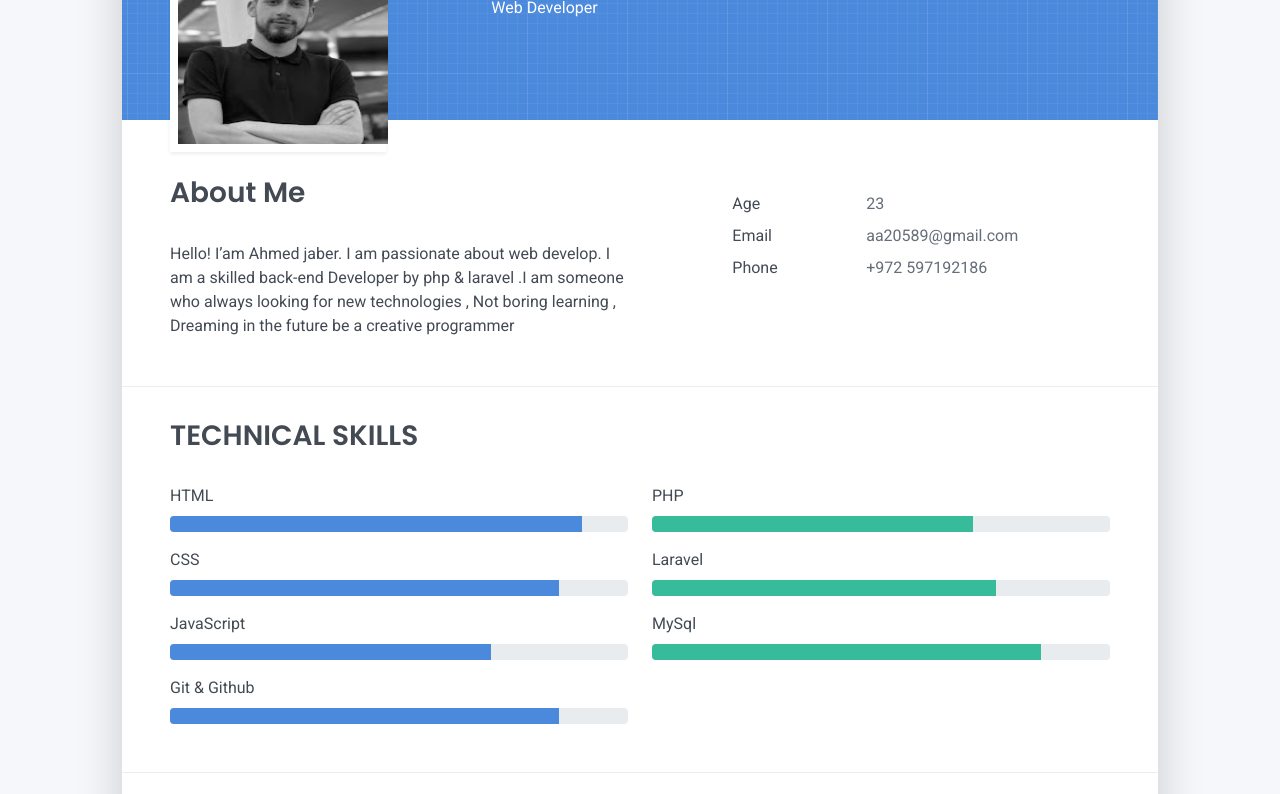
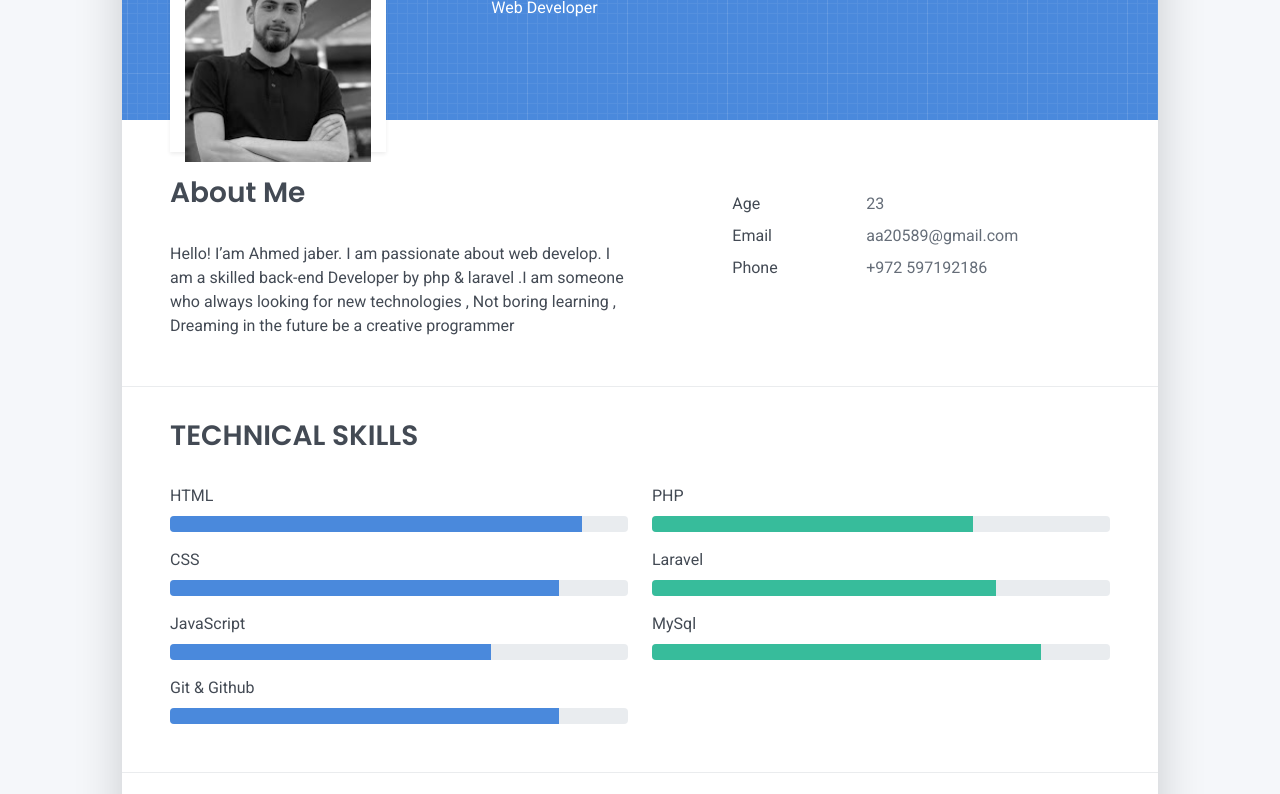
Before and after one commit to A7madjaber/portfolio, a plain HTML site: page index.html in a window 1280 px wide. Shown: the part 236-1030 px from the top of the page. Drawn offline with nearby package versions, Linux system fonts and the light colour scheme.

Commit message:
Update index.html

```diff
--- a/index.html
+++ b/index.html
@@ -72,7 +72,7 @@
     <div class="row">
       <div class="col-lg-4 col-md-5">
         <div class="avatar hover-effect bg-white shadow-sm p-1"><img src="images/
-IMG-20210608-WA0039.jpg " width="210" height="200"/></div>
+IMG-20210608-WA0039.jpg " width="186" height="218"/></div>
       </div>
       <div class="col-lg-8 col-md-7 text-center text-md-start">
         <h2 class="h1 mt-2" data-aos="fade-left" data-aos-delay="0">Ahmed S.Jaber</h2>
```
